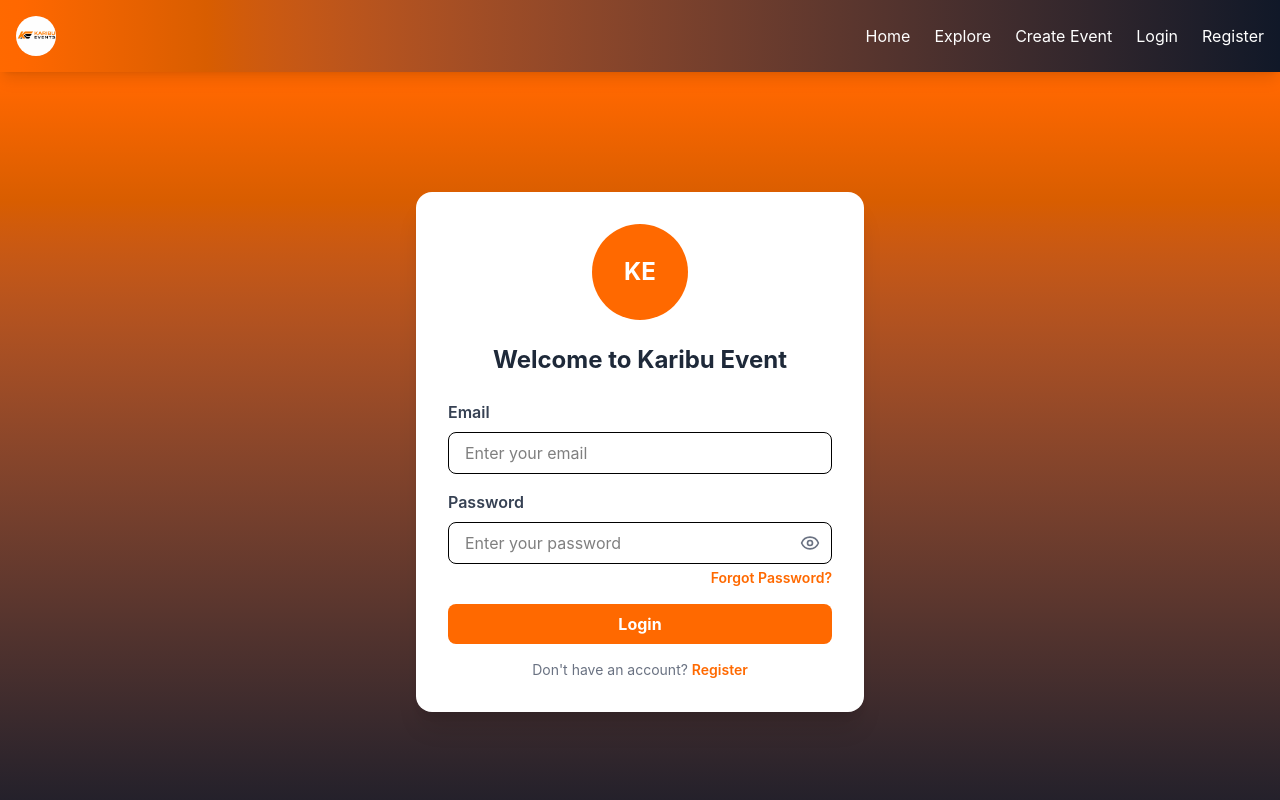
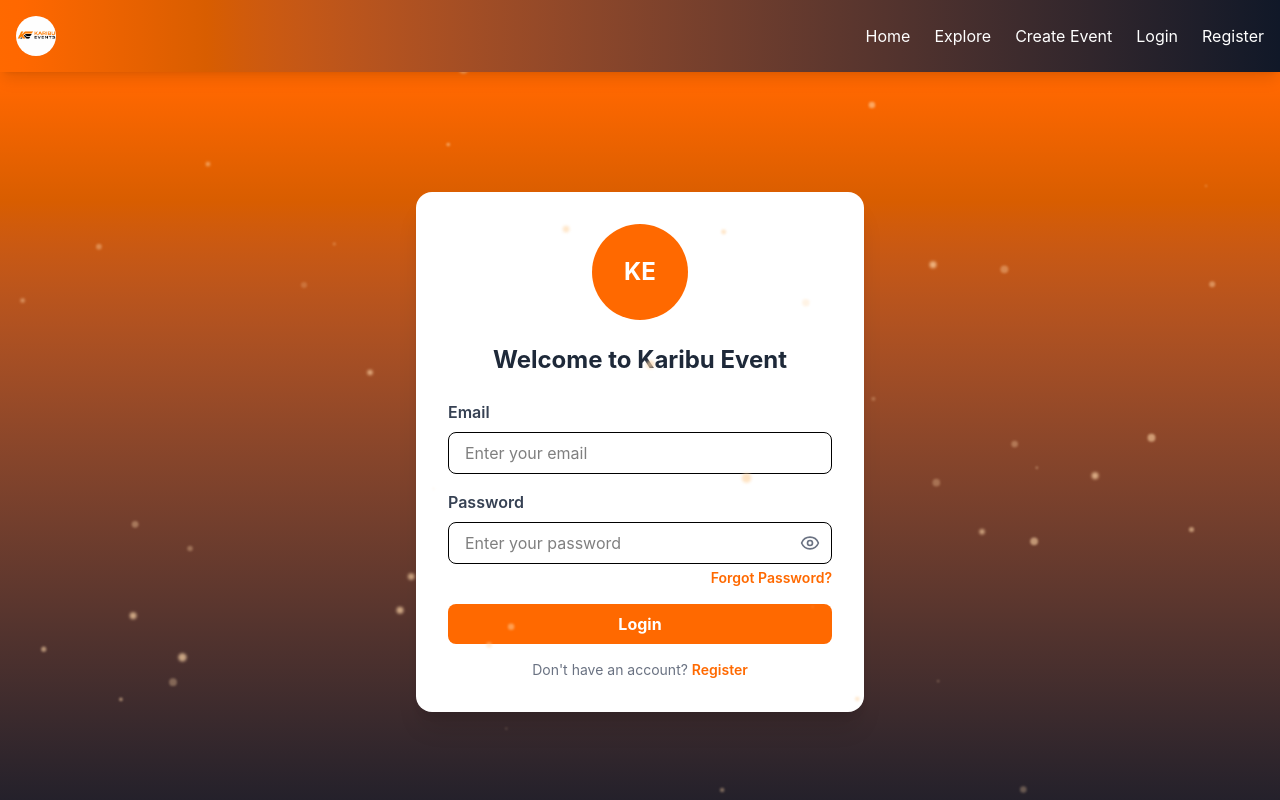
Before and after one commit to Gideonngige/booking-frontend, a React (Vite) app: page /login in a window 1280 px wide. Shown: the top 800 px of the page. Built offline with nearby package versions, Linux system fonts and the light colour scheme.

Commit message:
added particles affect

```diff
--- a/package.json
+++ b/package.json
@@ -12,6 +12,7 @@
   "dependencies": {
     "axios": "^1.16.1",
     "firebase": "^12.12.0",
+    "framer-motion": "^12.42.2",
     "html5-qrcode": "^2.3.8",
     "lucide-react": "^1.23.0",
     "qrcode": "^1.5.4",
--- /dev/null
+++ b/src/Components/Floating-particles.jsx
@@ -0,0 +1,52 @@
+import { motion } from "framer-motion";
+
+const particles = Array.from({ length: 50 }, (_, i) => ({
+  id: i,
+  size: Math.random() * 5 + 2,
+  left: Math.random() * 100,
+  top: Math.random() * 100,
+  duration: Math.random() * 12 + 10,
+  delay: Math.random() * 5,
+}));
+
+export default function FloatingParticles() {
+  return (
+    <div className="absolute inset-0 overflow-hidden pointer-events-none">
+      {particles.map((particle) => (
+        <motion.div
+          key={particle.id}
+          className="absolute rounded-full bg-orange-200 opacity-40"
+          style={{
+            width: particle.size,
+            height: particle.size,
+            left: `${particle.left}%`,
+            top: `${particle.top}%`,
+            filter: "blur(1px)",
+          }}
+          animate={{
+            x: [
+              0,
+              Math.random() * 120 - 60,
+              Math.random() * 120 - 60,
+              0,
+            ],
+            y: [
+              0,
+              Math.random() * 120 - 60,
+              Math.random() * 120 - 60,
+              0,
+            ],
+            opacity: [0.2, 0.7, 0.3, 0.5],
+            scale: [1, 1.4, 0.8, 1],
+          }}
+          transition={{
+            duration: particle.duration,
+            repeat: Infinity,
+            ease: "easeInOut",
+            delay: particle.delay,
+          }}
+        />
+      ))}
+    </div>
+  );
+}
--- a/src/Pages/Admin-dashboard.jsx
+++ b/src/Pages/Admin-dashboard.jsx
@@ -2,6 +2,7 @@
 import { Navigate } from "react-router-dom";
 import api from "../Api/api";
 import Swal from "sweetalert2";
+import FloatingParticles from "../Components/Floating-particles";
 
 export default function AdminDashboard() {
 
@@ -217,6 +218,8 @@
 
   return (
     <div className="min-h-screen bg-gradient-to-b from-orange-500 to-gray-900 flex">
+      {/* Floating particles */}
+      <FloatingParticles />
 
       {/* Sidebar */}
       <div className="w-64 bg-white p-4 shadow-lg">
--- a/src/Pages/Create-event.jsx
+++ b/src/Pages/Create-event.jsx
@@ -3,6 +3,8 @@
 import { useNavigate, Navigate } from "react-router-dom";
 import api from "../Api/api";
 import Swal from "sweetalert2";
+
+import FloatingParticles from "../Components/Floating-particles";
 
 export default function CreateEvent() {
 
@@ -236,6 +238,8 @@
 
   return (
     <div className="min-h-screen bg-gradient-to-b from-orange-500 to-gray-900 flex items-center justify-center py-10 px-4">
+      {/* Floating particles */}
+      <FloatingParticles />
 
       <div className="w-full max-w-3xl bg-white rounded-2xl shadow-xl p-8">
 
--- a/src/Pages/Creator-dashboard.jsx
+++ b/src/Pages/Creator-dashboard.jsx
@@ -1,6 +1,7 @@
 import React, { useEffect, useState } from "react";
 
 import { useNavigate, Navigate } from "react-router-dom";
+import FloatingParticles from "../Components/Floating-particles";
 
 import api from "../Api/api";
 import Swal from "sweetalert2";
@@ -102,6 +103,8 @@
   return (
 
     <div className="min-h-screen bg-gradient-to-r from-orange-500 to-gray-900 p-6">
+      {/* Floating particles */}
+      <FloatingParticles />
 
       {/* Header */}
       <div className="flex flex-col md:flex-row md:justify-between md:items-center gap-4 mb-6">
--- a/src/Pages/EventDetail.jsx
+++ b/src/Pages/EventDetail.jsx
@@ -6,6 +6,7 @@
 import api from "../Api/api";
 import Swal from "sweetalert2";
 import { Helmet } from "react-helmet-async";
+import FloatingParticles from "../Components/Floating-particles";
 
 function QRCodeImage({ bookingResult }) {
   const [qrSrc, setQrSrc] = useState("");
@@ -265,6 +266,8 @@
 
   return (
     <div className="min-h-screen bg-gray-100">
+      {/* Floating particles */}
+      <FloatingParticles />
       {/* Banner */}
       <div className="relative w-full h-72 md:h-96">
         <img
--- a/src/Pages/Forgotpassword.jsx
+++ b/src/Pages/Forgotpassword.jsx
@@ -3,6 +3,7 @@
 import { NavLink } from "react-router-dom";
 import { API_URL } from "../config/env";
 import Swal from "sweetalert2";
+import FloatingParticles from "../Components/Floating-particles";
 
 export default function ForgotPassword() {
 
@@ -77,6 +78,8 @@
 
   return (
     <div className="min-h-screen flex items-center justify-center bg-gradient-to-b from-orange-500 to-gray-900 px-4">
+      {/* Floating particles */}
+      <FloatingParticles />
 
       <div className="w-full max-w-md bg-white rounded-2xl shadow-xl p-8">
 
--- a/src/Pages/Home.jsx
+++ b/src/Pages/Home.jsx
@@ -3,6 +3,7 @@
 import { API_URL } from '../config/env';
 import Swal from 'sweetalert2';
 import { Helmet } from "react-helmet-async";
+import FloatingParticles from "../Components/Floating-particles";
 
 function Home() {
   const [events, setEvents] = useState([]);
@@ -322,6 +323,8 @@
 
   return (
     <div className="min-h-screen bg-gradient-to-br from-gray-100 to-gray-200">
+      {/* Floating particles */}
+      <FloatingParticles />
 
       {/* HERO */}
       <div className="bg-gradient-to-r from-orange-500 to-gray-900 text-white p-10 text-center">
--- a/src/Pages/Login.jsx
+++ b/src/Pages/Login.jsx
@@ -4,6 +4,8 @@
 import { API_URL } from "../config/env";
 import Swal from "sweetalert2";
 import { Eye, EyeOff } from "lucide-react";
+
+import FloatingParticles from "../Components/Floating-particles";
 
 export default function Login() {
   const [email, setEmail] = useState("");
@@ -78,6 +80,8 @@
 
   return (
     <div className="min-h-screen flex items-center justify-center bg-gradient-to-b from-orange-500 to-gray-900">
+      {/* Floating particles */}
+        <FloatingParticles />
       <div className="w-full max-w-md bg-white rounded-2xl shadow-xl p-8 mb-10">
 
         {/* Logo */}
--- a/src/Pages/Register.jsx
+++ b/src/Pages/Register.jsx
@@ -4,6 +4,7 @@
 import { API_URL } from "../config/env";
 import Swal from "sweetalert2";
 import { Eye, EyeOff } from "lucide-react";
+import FloatingParticles from "../Components/Floating-particles";
 
 export default function Register() {
   const navigate = useNavigate();
@@ -122,6 +123,8 @@
 
   return (
     <div className="min-h-screen flex items-center justify-center bg-gradient-to-b from-orange-500 to-gray-900 py-10 px-4">
+      {/* Floating particles */}
+      <FloatingParticles />
 
       <div className="w-full max-w-md bg-white rounded-2xl shadow-xl p-8">
 
```
Also changed, not shown: 1 other file (tests, documents, lock files or other folders).
